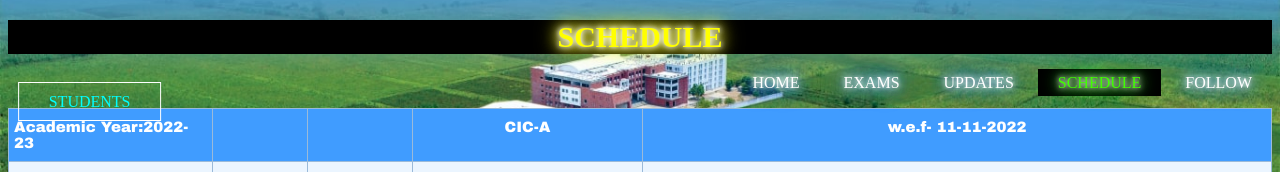
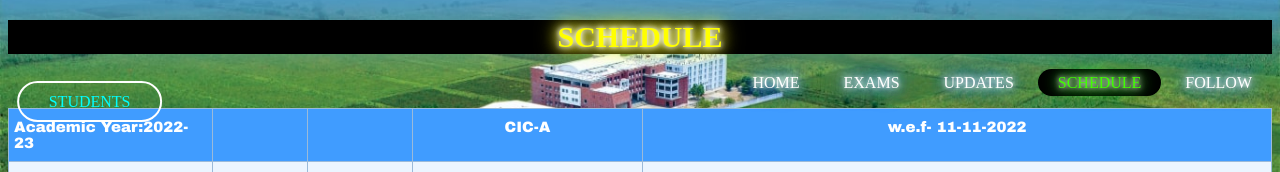
Before and after one commit to CEHCVKR/VVIT-CIC, a plain HTML site: page SCHEDULE.html in a window 1280 px wide. Shown: the top 172 px of the page. Drawn offline with Linux system fonts and the light colour scheme.

Commit message:
Update SCHEDULE.css

```diff
--- a/CSS/SCHEDULE.css
+++ b/CSS/SCHEDULE.css
@@ -43,6 +43,7 @@ ul li{
 }
 
 ul li a{
+	border-radius: 300px;
 	text-decoration: none;
 	color: #fff;
 	text-shadow: 0 0 5px #fff,
@@ -99,8 +100,9 @@ ul li.active a{
 }
 
 .btn{
+	border-radius: 300px;
 	font-family: Copperplate Gothic Light;
-	border: 1px solid #fff;
+	border: 2px solid #fff;
 	padding: 10px 30px;
 	color: #00ffff;
 	text-decoration: none;
@@ -109,6 +111,7 @@ ul li.active a{
 
 .btn:hover{
 	background-color: #000;
+	border-color: #40ff00;
 	color: #00ffff;
 	text-shadow: 0 0 5px #fff,
 	0 0 10px #fff, 0 0 15px #00ffff,
```
